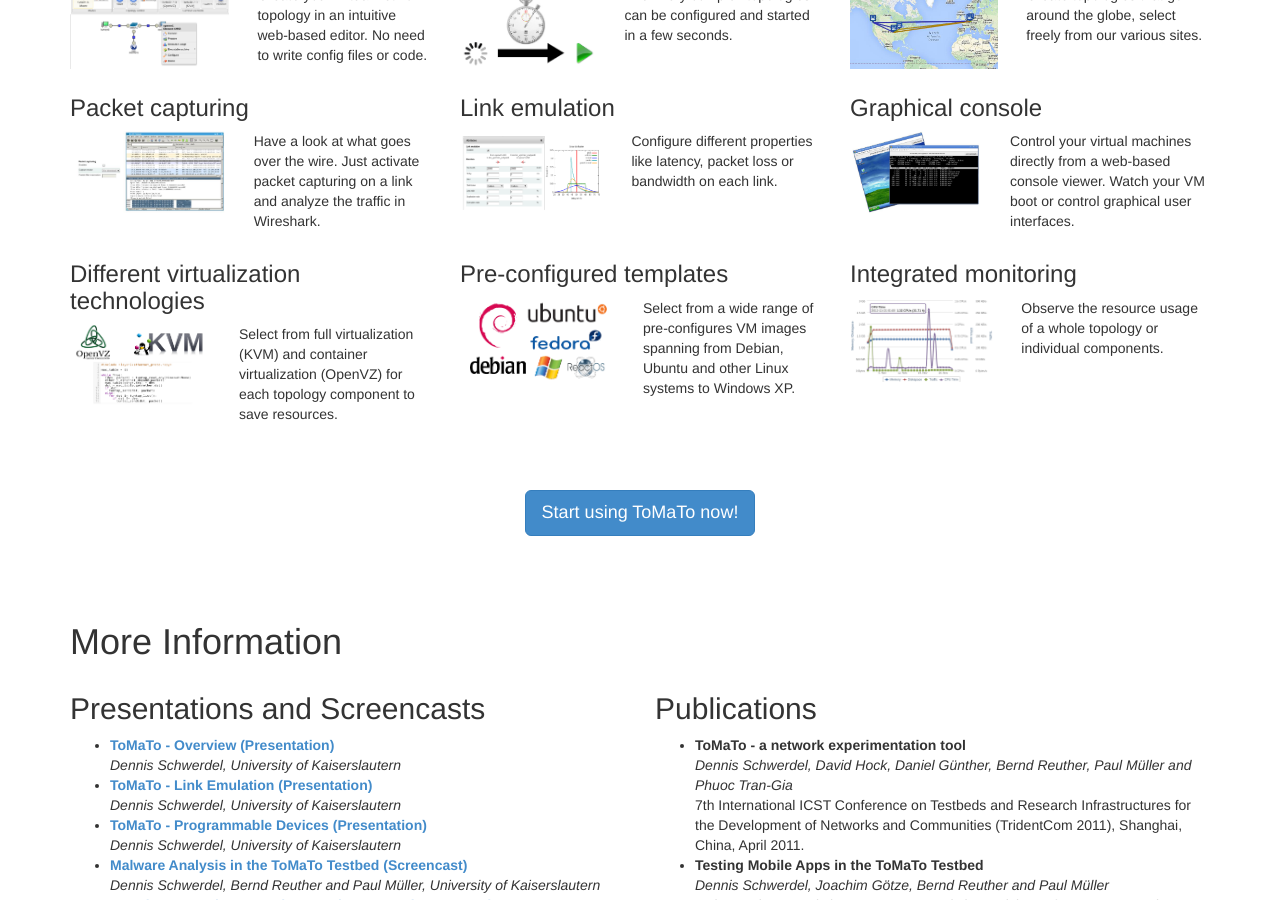
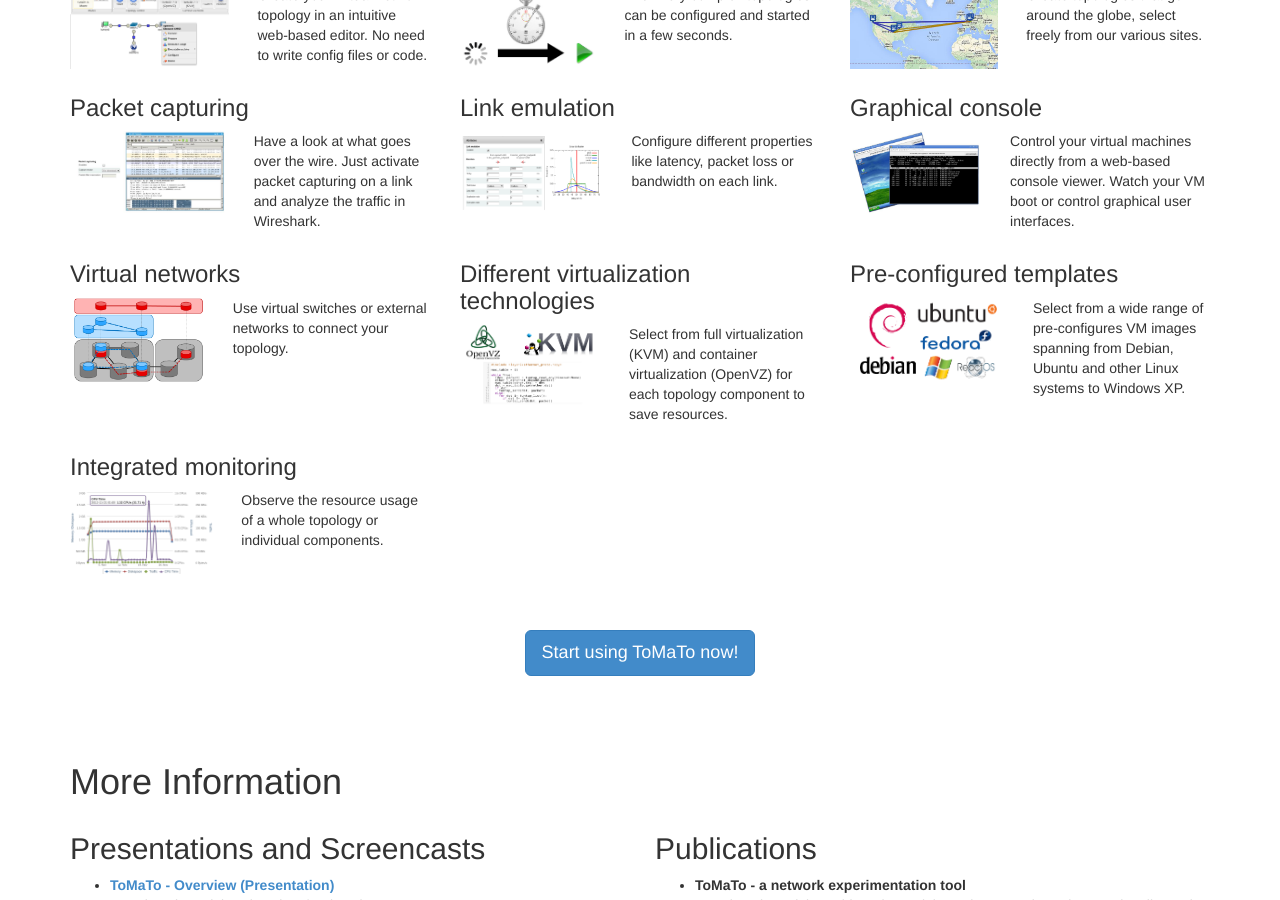
Before and after one commit to GLab/glab.github.io, a Jekyll site: the page built from about.html, in a window 1280 px wide and 900 px high, scrolled down 1070 px. Built offline with Jekyll 4.4.1, drawn with Linux system fonts in a browser that asks for light colours; part of the change alters nothing that is shown.

Commit message:
Added virtual networks to features

```diff
--- a/_data/featurecarousel.yml
+++ b/_data/featurecarousel.yml
@@ -19,9 +19,9 @@
 #- title: Agile experiments
 #  text: Change and re-configure almost everything in your topology during runtime.
 #  image: -
-#- title: Virtual networks
-#  text: Use virtual switches or external networks to connect your topology.
-#  image: -
+- title: Virtual networks
+  text: Use virtual switches or external networks to connect your topology.
+  image: /images/virtual_networks.png
 - title: Different virtualization technologies
   text: Select from full virtualization (KVM) and container virtualization (OpenVZ) for each topology component to save resources.
   image: /images/virtualization_techs.png
```
Also changed, not shown: images/virtual_networks.png (added).
